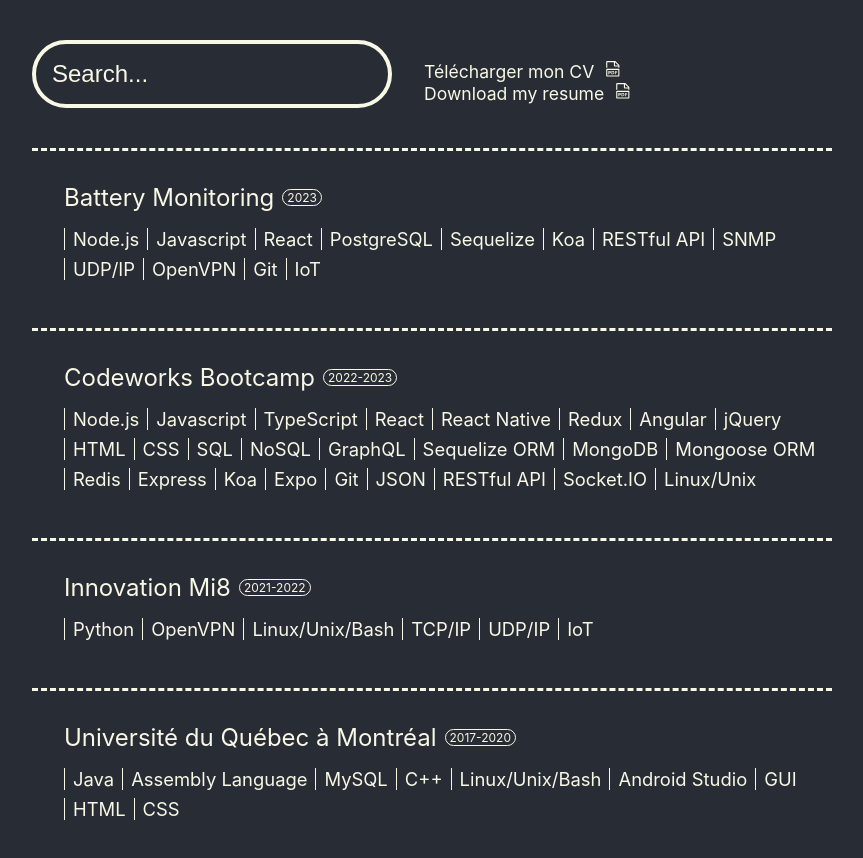
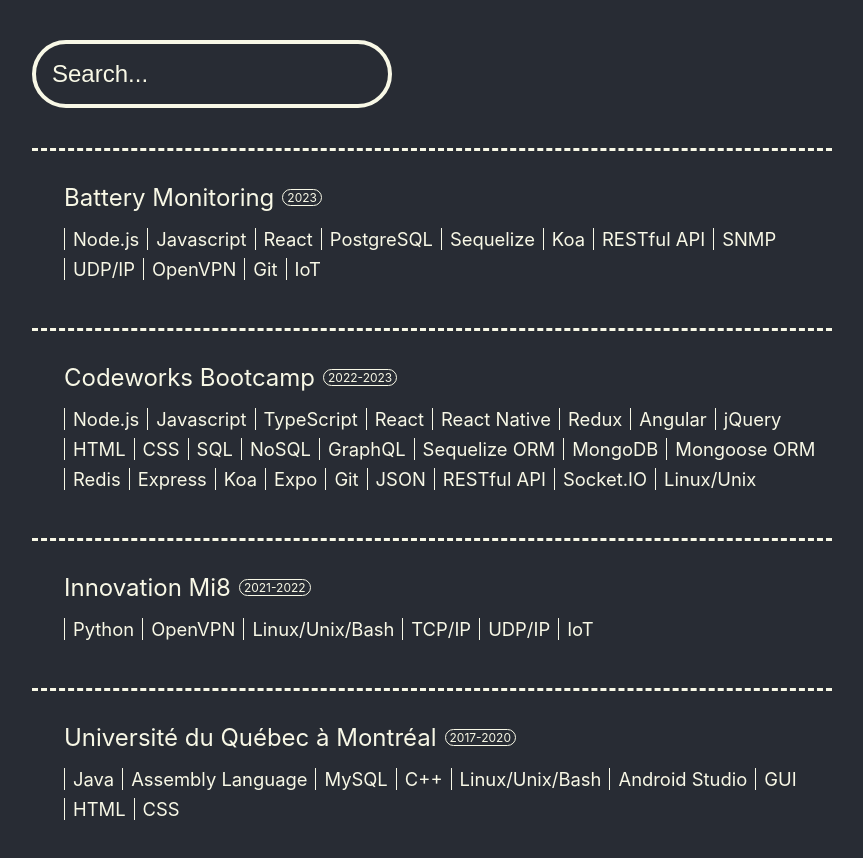
Before and after one commit to mathieuhuet/Portfolio, a React (Create React App) app: page /resume in a window 1280 px wide. Shown: the top 858 px of the page, without its empty margins (32-895 px from the left). Built offline with nearby package versions, Linux system fonts and the light colour scheme.

Commit message:
feat: added animations for individual experiences

```diff
--- a/src/Components/Experiences/experiences.css
+++ b/src/Components/Experiences/experiences.css
@@ -42,6 +42,7 @@
   color: #f8f8e6;
 }
 
+
 .PDF-Download {
   color: #f8f8e6;
 }
@@ -69,15 +70,32 @@
   flex-direction: column;
   align-items: flex-start;
   text-decoration: none;
+  animation: individualExp 0.18s;
+  animation-iteration-count: 1;
+}
+@keyframes individualExp {
+  0% {box-shadow: 1vmin 1vmin black; margin: 0vmin 0vmin 1vmin 4vmin; background-color: #f8f8e6; color: #282c34;}
+  25% {box-shadow: 0.75vmin 0.75vmin black; margin: 0vmin 0vmin 1vmin 4.25vmin;}
+  50% {box-shadow: 0.5vmin 0.5vmin black; margin: 0vmin 0vmin 1vmin 4.5vmin;}
+  75% {box-shadow: 0.25vmin 0.25vmin black; margin: 0vmin 0vmin 1vmin 4.75vmin;}
+  100% {box-shadow: 0vmin 0vmin black; margin: 0vmin 0vmin 1vmin 5vmin; background-color: #282c34; color: #f8f8e6;}
 }
 .IndividualExperience:hover {
   cursor: pointer;
   background-color: #f8f8e6;
   margin: 0vmin 0vmin 1vmin 4vmin;
   box-shadow: 1vmin 1vmin black;
+  animation: individualExpHover 0.18s;
+  animation-iteration-count: 1;
   color: #282c34;
 }
-
+@keyframes individualExpHover {
+  0% {box-shadow: 0vmin 0vmin black; margin: 0vmin 0vmin 1vmin 5vmin; background-color: #282c34; color: #f8f8e6;}
+  25% {box-shadow: 0.25vmin 0.25vmin black; margin: 0vmin 0vmin 1vmin 4.75vmin;}
+  50% {box-shadow: 0.5vmin 0.5vmin black; margin: 0vmin 0vmin 1vmin 4.5vmin;}
+  75% {box-shadow: 0.75vmin 0.75vmin black; margin: 0vmin 0vmin 1vmin 4.25vmin;}
+  100% {box-shadow: 1vmin 1vmin black; margin: 0vmin 0vmin 1vmin 4vmin; background-color: #f8f8e6; color: #282c34;}
+}
 
 .IETop {
   display: flex;
--- a/src/Components/Experiences/experiences.js
+++ b/src/Components/Experiences/experiences.js
@@ -2,11 +2,7 @@
 import React,{ useState, useEffect, useMemo } from 'react';
 import { useNavigate } from 'react-router-dom';
 import { CgCloseO } from "react-icons/cg";
-import { VscFilePdf } from "react-icons/vsc";
 import { experienceDetail } from './experienceDetail';
-import resumeEnglish from './../../Assets/Mathieu_Huet_Resume_English.pdf';
-import resumeFrancais from './../../Assets/Mathieu_Huet_Resume_Francais.pdf';
-
 /*
 Component that display my past experiences. Might appear on the main page if screen of the user is wide enough, otherwise will appear at http://www.mathieuhuet.com/resume/
 */
@@ -221,26 +217,7 @@
             className='SearchBar'
           />
         </div>
-        <div className='DownloadSection'>
-          <div className='Download-Link'>Télécharger mon CV &nbsp;
-          <a
-            className="PDF-Download"
-            href={resumeFrancais}
-            download='Mathieu_Huet_CV.pdf'
-          >
-             <VscFilePdf />
-          </a>
-          </div>
-          <div className='Download-Link'>Download my resume &nbsp;
-          <a
-            className="PDF-Download"
-            href={resumeEnglish}
-            download='Mathieu_Huet_Resume.pdf'
-          >
-            <VscFilePdf />
-          </a>
-          </div>
-        </div>
+
       </div> :
       undefined}
       <div className='ExperienceList'>
--- a/src/Components/Main/main.js
+++ b/src/Components/Main/main.js
@@ -29,7 +29,7 @@
   function Portrait () {
     return (
       <div className='MainPortrait'>
-        <Helmet><title>Mathieu's Portfolio</title></Helmet>
+        <Helmet><title>Mathieu Huet</title></Helmet>
         <motion.div
           className="motiontest"
           initial={{ opacity: 0, rotate: 0 }}
@@ -39,8 +39,6 @@
             transition: { duration: 0.1 },
           }}
           whileTap={{ scale: 1.05, rotate: 360 }}
-          drag={true}
-          dragConstraints={{ left: 0, right: 0, top: 0, bottom: 0 }}
         >
           <img src={mathieu} className="Mathieu" alt="Mathieu's face spinnin'" />
         </motion.div>
@@ -82,7 +80,7 @@
     return (
       <div className="Main">
         <div className='MainLeft'>
-          <Helmet><title>Mathieu's Portfolio</title></Helmet>
+          <Helmet><title>Mathieu Huet</title></Helmet>
           <motion.div
             className="motiontest"
             initial={{ opacity: 0, rotate: 0 }}
```
Also changed, not shown: 2 other files (tests, documents, lock files or other folders).
